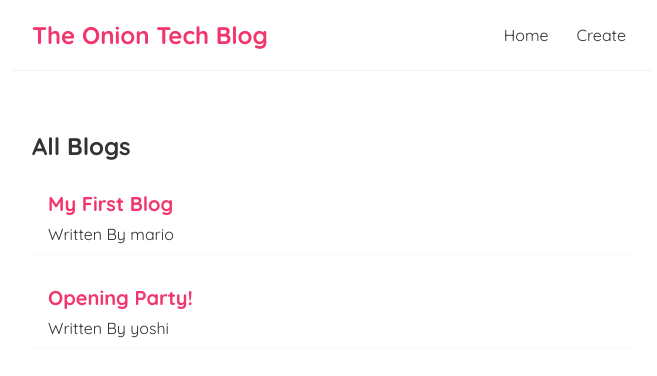
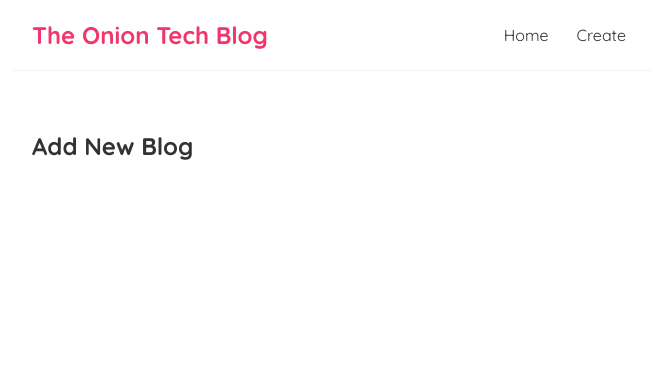
Before and after one commit to shubhamhajare27/React-Apps, a React (Create React App) app in the folder blog/: page /create in a window 1280 px wide. Shown: the top 376 px of the page, without its empty margins (308-965 px from the left). Built offline with nearby package versions, Linux system fonts and the light colour scheme; data requests are answered from the project's data file.

Commit message:
Router Implementation -2

```diff
--- a/blog/src/App.js
+++ b/blog/src/App.js
@@ -3,7 +3,7 @@
 import Navbar from './Navbar';
 import Home from './Home';
 import {BrowserRouter as Router,Route,Switch} from 'react-router-dom';
-
+import Create from './Create';
 function App() {
 
   return (
@@ -12,8 +12,11 @@
         <Navbar />
         <div className="content">
          <Switch>
-           <Route path="/">
+           <Route exact path="/">
              <Home/>
+           </Route>
+           <Route path="/create">
+             <Create/>
            </Route>
          </Switch>
         </div>
--- /dev/null
+++ b/blog/src/Create.js
@@ -0,0 +1,9 @@
+const Create=()=>{
+    return(
+        <div className="create">
+            <h2>Add New Blog</h2>
+        </div>
+    );
+}
+
+export default Create;
```
